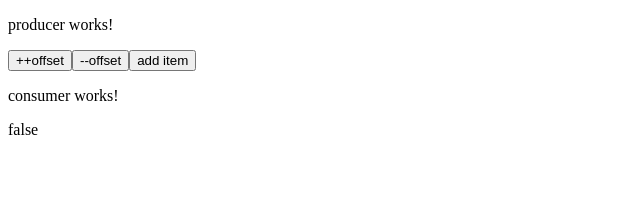
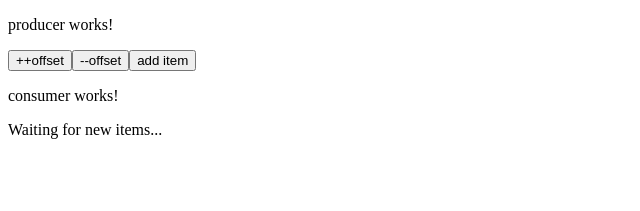
Before and after one commit to txiribimakula/signals-playground, an Angular app: page / in a window 1280 px wide. Shown: the top 211 px of the page, without its empty margins (0-640 px from the left). Built offline with nearby package versions, Linux system fonts and the light colour scheme.

Commit message:
additional computed signal

```diff
--- a/src/app/consumer/consumer.component.html
+++ b/src/app/consumer/consumer.component.html
@@ -1,2 +1,2 @@
 <p>consumer works!</p>
-<p>{{this.signals.hasPendingItems()}}</p>
+<p>{{this.signals.status()}}</p>
--- a/src/app/signals.service.ts
+++ b/src/app/signals.service.ts
@@ -14,9 +14,17 @@ export class SignalsService {
     () => this.items().length > this.offset()
   );
 
+  status = computed(() =>
+    this.hasPendingItems()
+      ? 'Handling existing items...'
+      : 'Waiting for new items...'
+  );
+
   currentItem = computed(() => this.items()[this.offset()]);
 
-  currentItem$ = toObservable(this.currentItem).pipe(filter(item => item != undefined));
+  currentItem$ = toObservable(this.currentItem).pipe(
+    filter((item) => item != undefined)
+  );
 
   constructor() {
     toObservable(this.hasPendingItems).subscribe((hasPendingItems) =>
```
